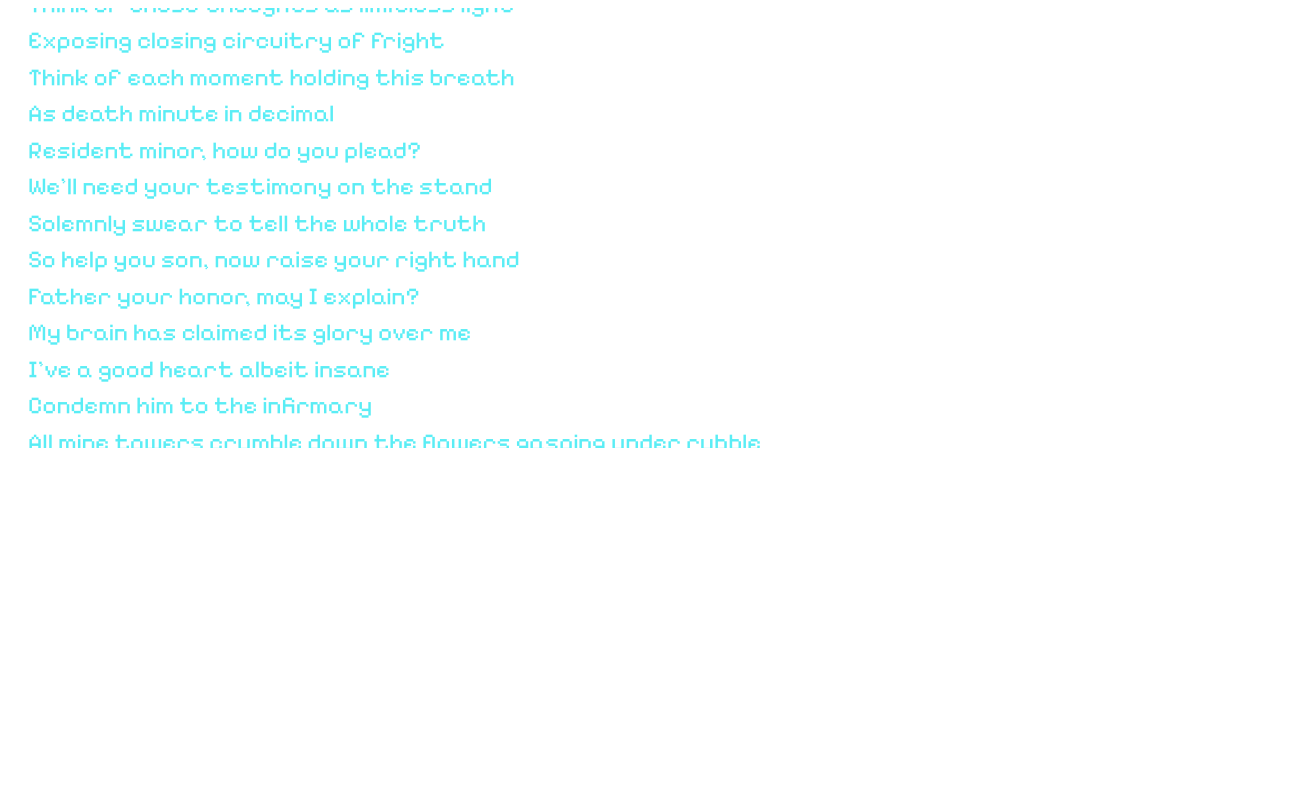
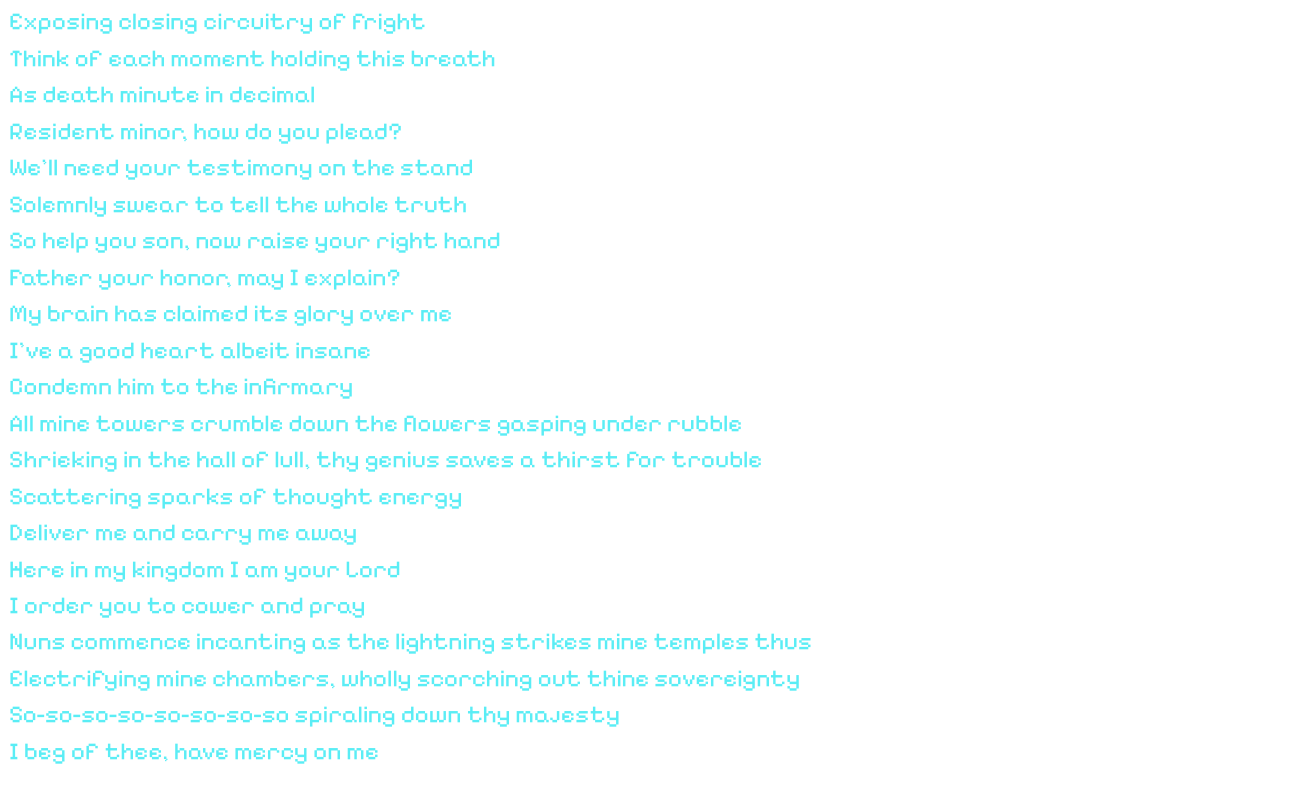
Before and after one commit to nybun/Scrolling-Text-Widget, a plain HTML site: page index.html in a window 1280 px wide. Shown: the whole page, 1312 px wide, since content can reach past the window. Drawn offline with Linux system fonts and the light colour scheme.

Commit message:
Update index.html
adjusted height to better fill the widget, readded relative font size

```diff
--- a/index.html
+++ b/index.html
@@ -7,9 +7,9 @@
   /* CSS for styling the widget */
   #scrolling-text {
     width: 100%; /* Adjust width as needed */
-    height: 50vh; /* Adjust height as needed */
+    height: 95vh; /* Adjust height as needed */
     overflow: hidden;
-    padding: 20px; /* Add padding to control horizontal spacing */
+    padding: 1px; /* Add padding to control horizontal spacing */
     font-family: 'Pixelify Sans', sans-serif; /* Pixelify Sans font */
     font-size: 1.9vw; /* Adjust font size relative to viewport width */
     line-height: 1.5; /* Adjust line height */
```
